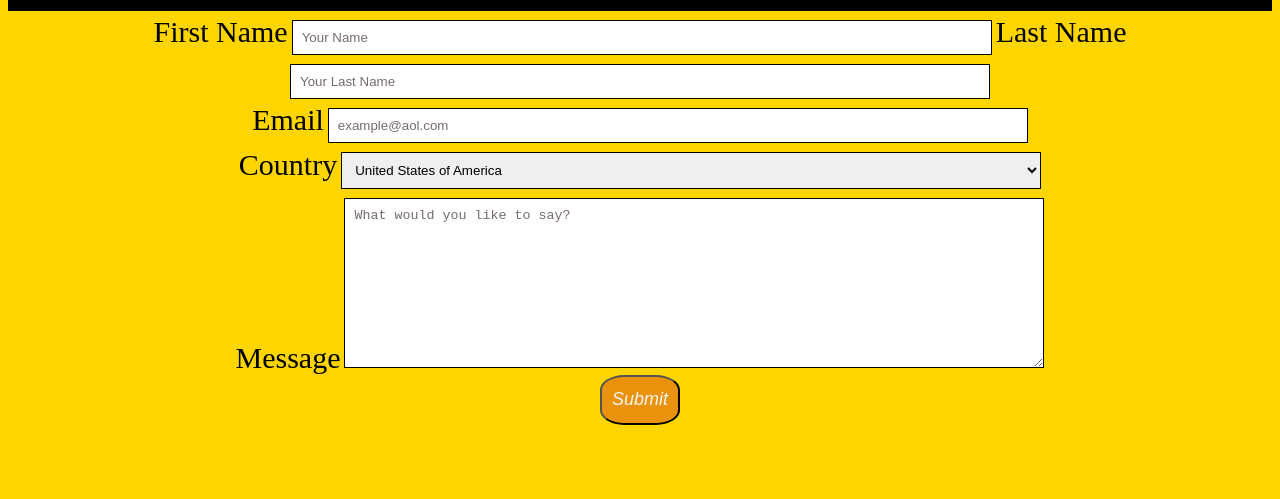
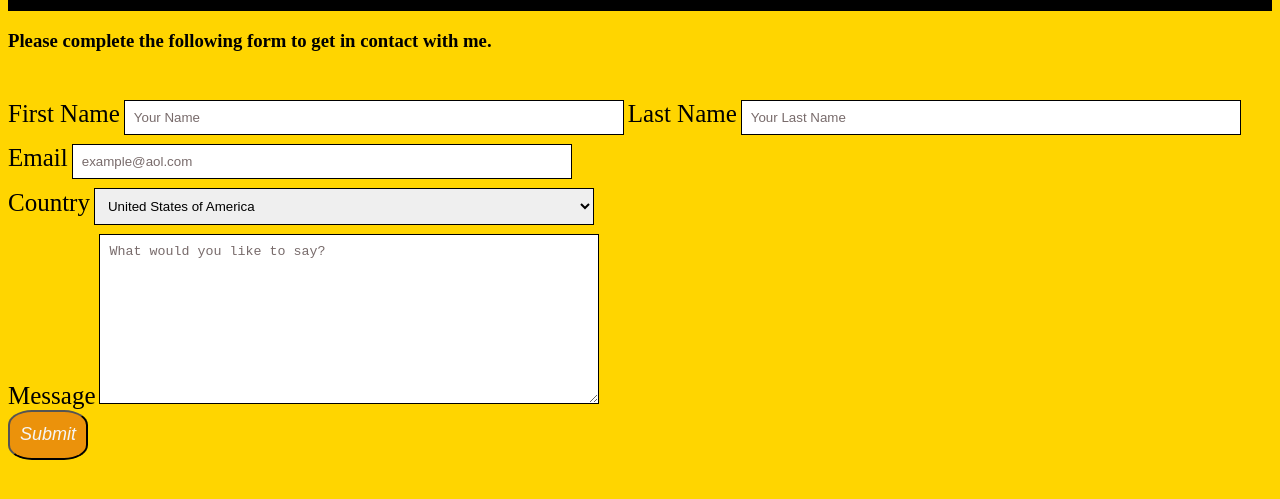
Before and after one commit to DemyrahB/Personal-Site, a plain HTML site: page contactme.html in a window 1280 px wide. Shown: the part 135-634 px from the top of the page. Drawn offline with Linux system fonts and the light colour scheme.

Commit message:
edited javascript, added action attribute

```diff
--- a/contactme.html
+++ b/contactme.html
@@ -29,7 +29,10 @@
             </li>
         </ul>
     </div>
-    <form>
+    <div class="last">
+        <h3>Please complete the following form to get in contact with me.</h3>
+    </div>
+    <form action="success.html">
         <section class="section1">
         <label for="firstname" class="name1">First Name</label>
         <input type="text" placeholder="Your Name">
--- a/javascript.js
+++ b/javascript.js
@@ -2,3 +2,8 @@ const first = "Welcome";
 const last = "to my world.";
 
 console.log("Hi!" + first + last);
+
+function submitForm() {
+    let form = document.getElementById("submit");
+    form.submit();
+}
--- a/style.css
+++ b/style.css
@@ -28,6 +28,10 @@ a {
 }
 
 h1 {
+    text-align: center;
+}
+
+h2 {
     text-align: center;
 }
 
@@ -131,15 +135,15 @@ p {
 
 }
 section {
-    text-align: center;
+    text-align: left;
 }
 
 .name1, .name2, .email, .country, .message {
-    font-size: 30px;
+    font-size: 25px;
 }
 
 input, select, textarea {
-    width: 700px;
+    width: 500px;
     padding: 9px;
     border: 1px solid;
     box-sizing: border-box;
@@ -163,3 +167,9 @@ button:hover {
 ::placeholder {
     color: rgb(120, 107, 107);
 }
+
+.last {
+    border: none;
+    height: 10vh;
+    text-align: center;
+}
```
Also changed, not shown: index.html (+1 -1 lines), success.html (added, +16 -0 lines), 1 other file.
